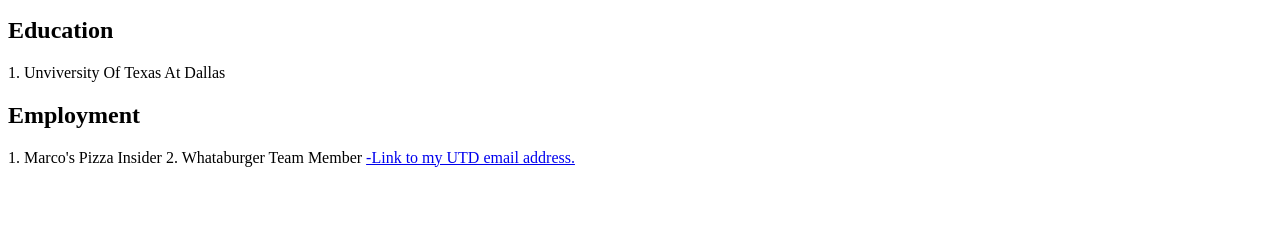
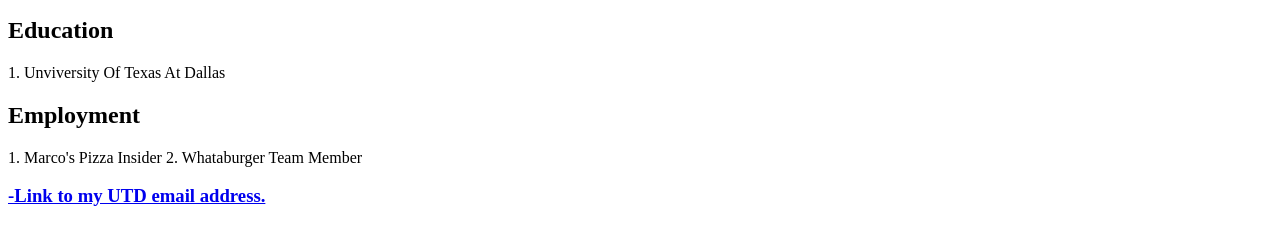
Before and after one commit to AlexW1500/Midterm, a plain HTML site: page index.html in a window 1280 px wide. Shown: the part 101-346 px from the top of the page. Drawn offline with Linux system fonts and the light colour scheme.

Commit message:
Update index.html

```diff
--- a/index.html
+++ b/index.html
@@ -32,7 +32,8 @@
 
 	2. Whataburger Team Member
 
-	<link><a href="mailto:ajw220010@utdallas.edu">-Link to my UTD email address.</a></link>
+
+	<h3><a href="mailto:ajw220010@utdallas.edu">-Link to my UTD email address.</a></h3>
 
 
 
```
